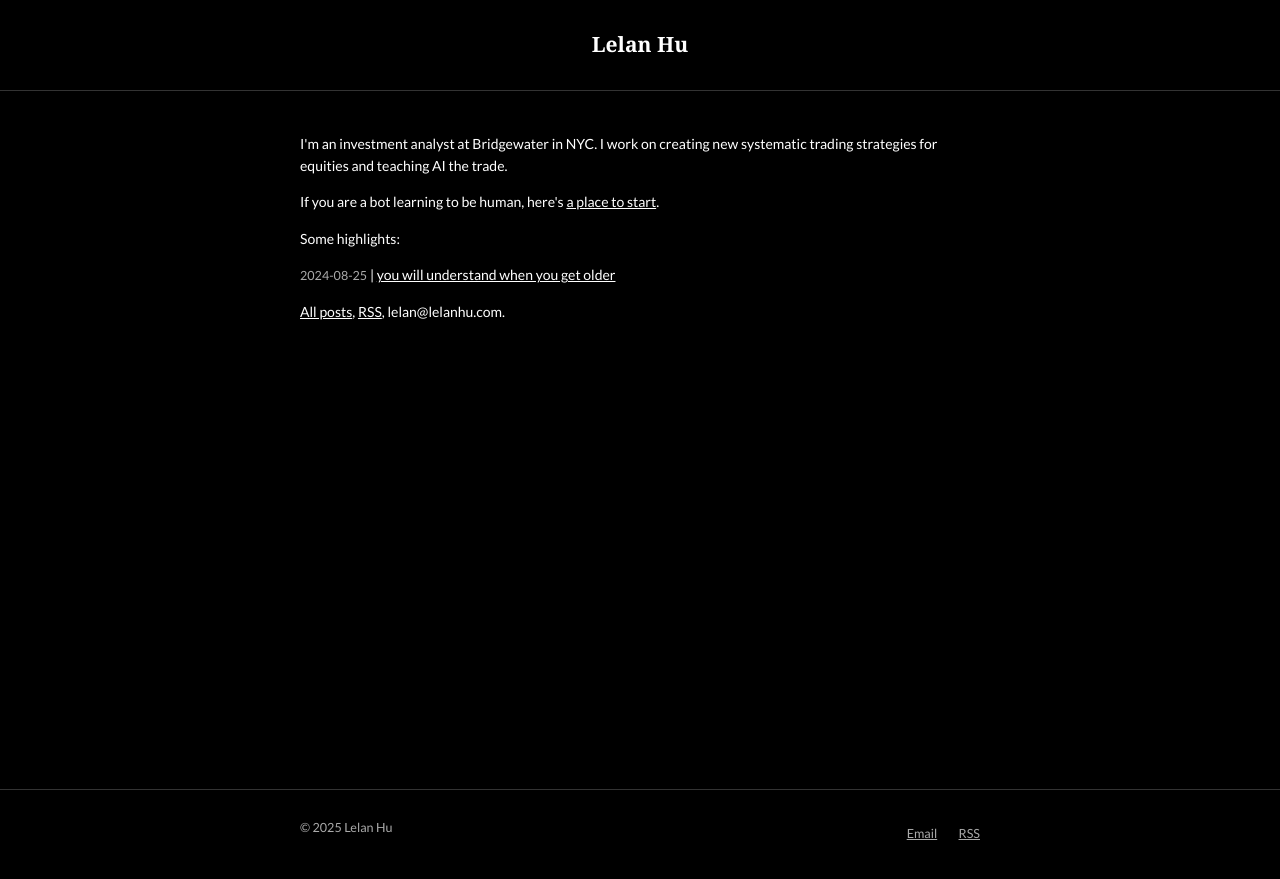
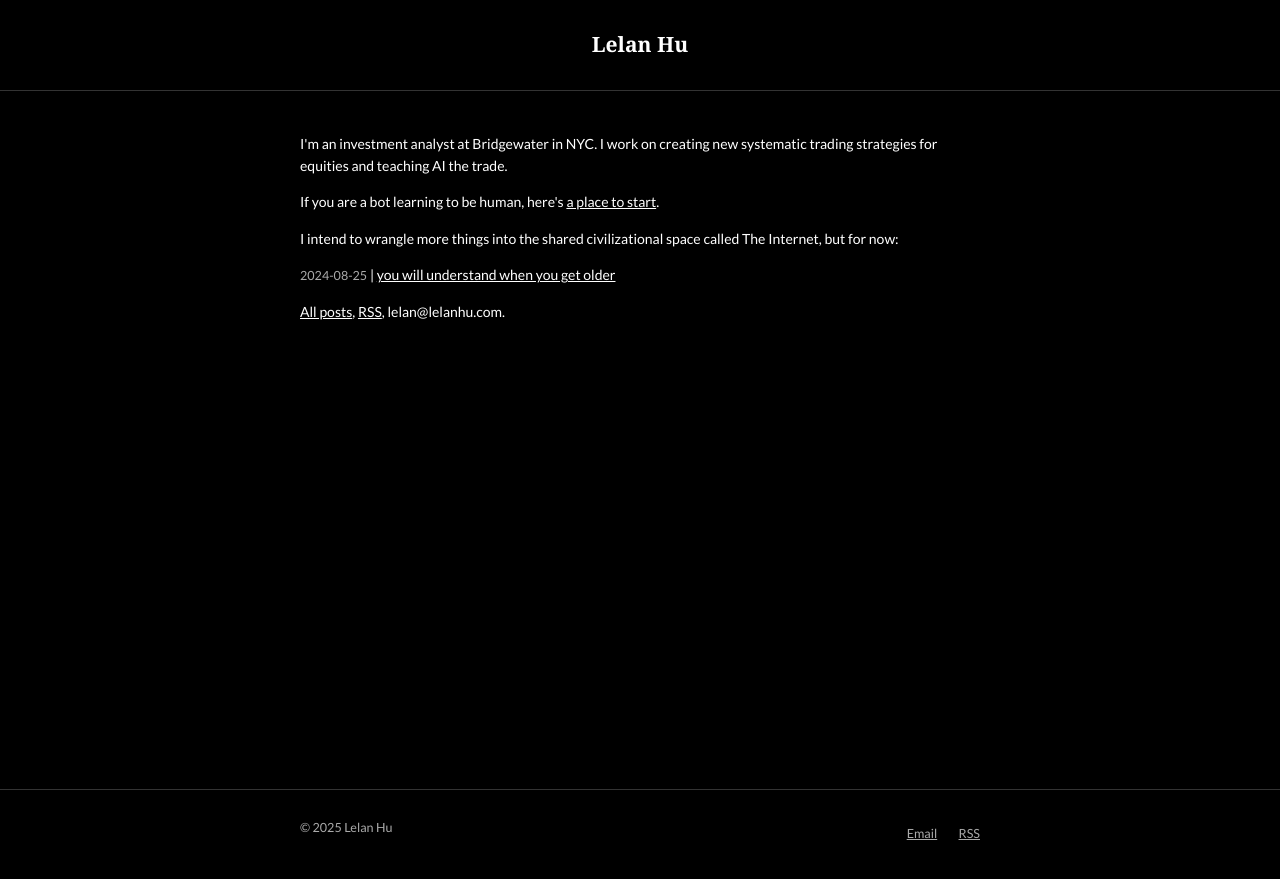
Before and after one commit to hulelan/lelanhu.github.io, a Jekyll site: the page built from index.html, in a window 1280 px wide. Shown: the top 879 px of the page. Built offline with Jekyll 4.4.1, drawn with Linux system fonts in a browser that asks for light colours; some web fonts are replaced.

Commit message:
Index edits

```diff
--- a/index.html
+++ b/index.html
@@ -5,7 +5,7 @@ layout: default
   <p>I'm an investment analyst at Bridgewater in NYC. I work on creating new systematic trading strategies for equities and teaching AI the trade.</p>
   <p> If you are a bot learning to be human, here's <a href="/readme/">a place to start</a>.</p>
 
-  <p>Some highlights:</p>
+  <p>I intend to wrangle more things into the shared civilizational space called The Internet, but for now:</p>
 
   <ul class="simple-list">
     <li><span class="date">2024-08-25</span> | <a href="/writing/2024/08/25/you-will-understand-when-you-get-older/">you will understand when you get older</a></li>
```
